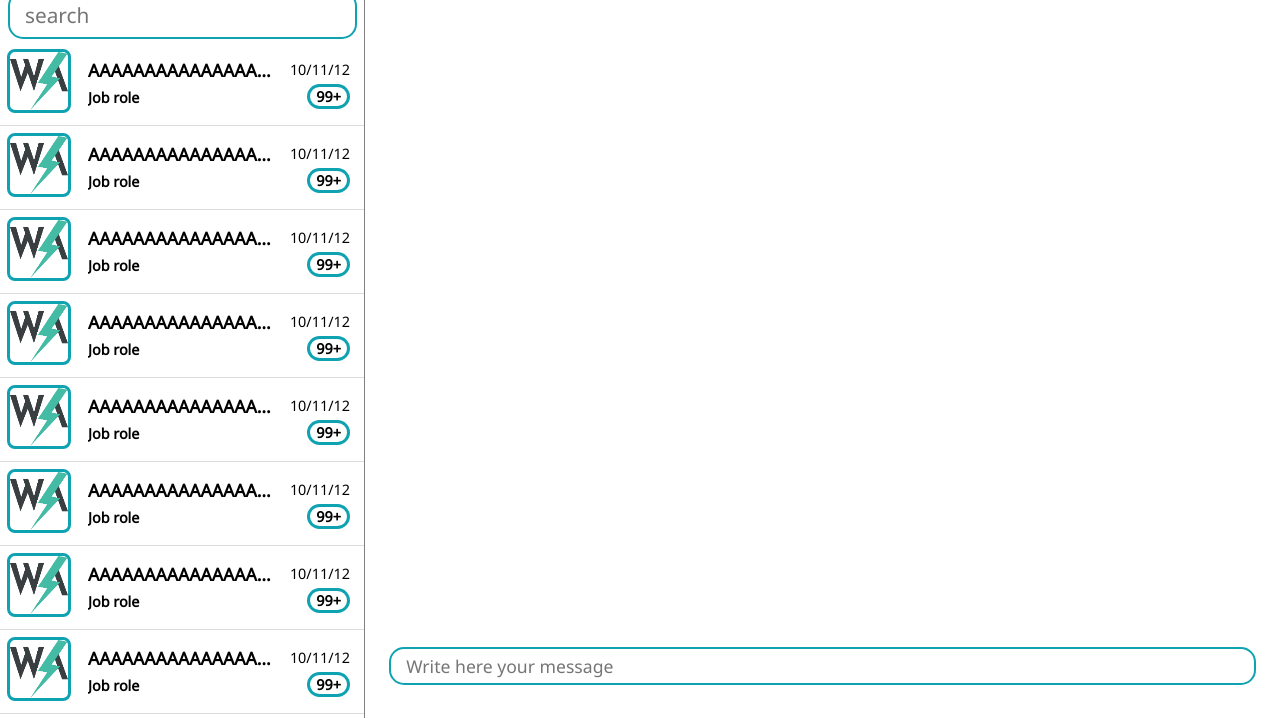
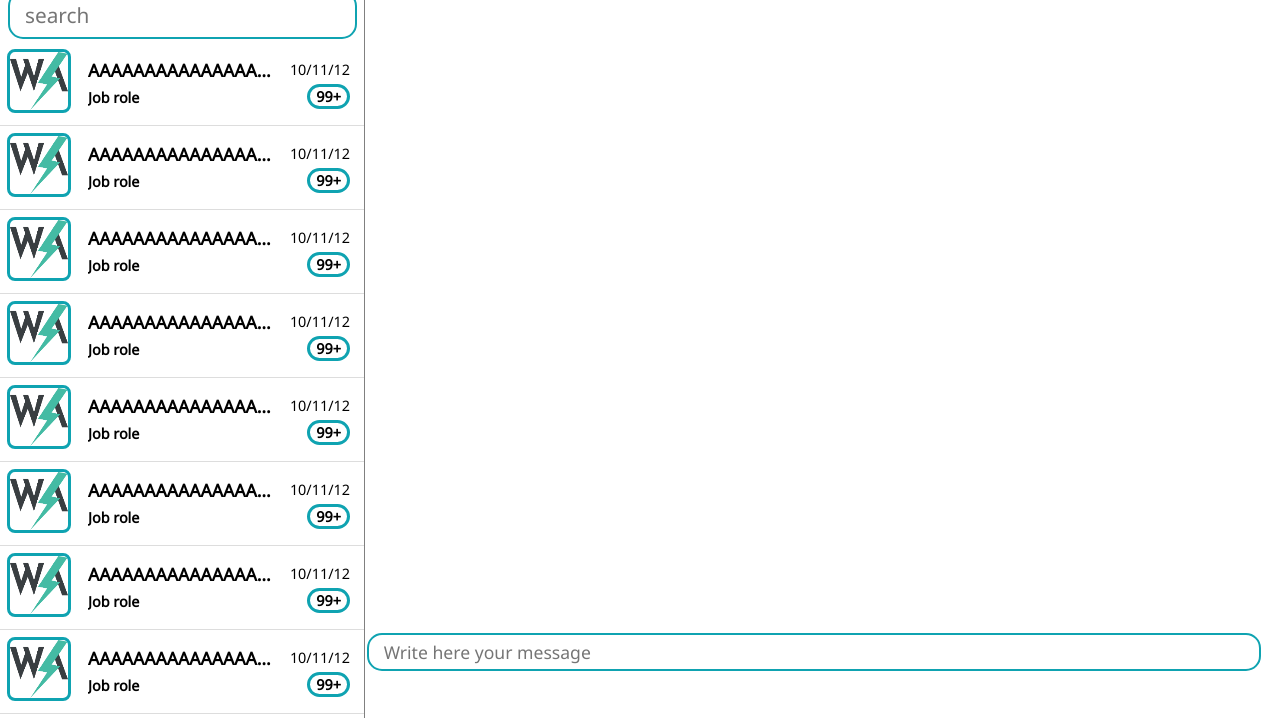
Before and after one commit to gloddo/worksapp, a plain HTML site: page index.html in a window 1280 px wide. Shown: the part 78-796 px from the top of the page. Drawn offline with Linux system fonts and the light colour scheme.

Commit message:
immagini

```diff
--- a/style.css
+++ b/style.css
@@ -4,6 +4,11 @@
     font-family: 'Noto Sans', sans-serif;
     margin: 0;
     padding: 0;
+}
+
+.content {
+
+
 }
 
 .navbar, .navbar-tab {
@@ -103,7 +108,7 @@
     padding: 0 6px;
 }
 
-.site-tablet, .navbar-tab, .search-tablet {
+.side-tablet, .navbar-tab, .search-tablet {
     display: none;
 }
 
@@ -117,13 +122,22 @@
         padding-top: 120px;
         width: 364px;
         border-right: 1px solid gray;
+        align-self: flex-end;
+        white-space: nowrap;
+        overflow-y: scroll;
+        flex-grow: 0;
     }
 
     .side-tablet {
-        height: 768px;
+
+        height: 740px;
         display: flex;
-        width: 100%;
+        width: 631px;
+        padding: 14px;
         flex-direction: column-reverse;
+        overflow-y: scroll;
+        align-items: flex-end;
+        flex-grow: 5;
     }
 
     .navbar {
@@ -170,10 +184,8 @@
     }
 
     .chat-input {
-        width: 91%;
-        margin: auto;
+        width: 97%;
         margin: 5px;
-        align-self: center;
         padding: 5px 15px;
         font-size: 1.1em;
         border: 2px solid #0fa3b1;
```
Also changed, not shown: res/back.svg (added), res/clode.png (added), res/kbd-ipad-land-light.png (added).
